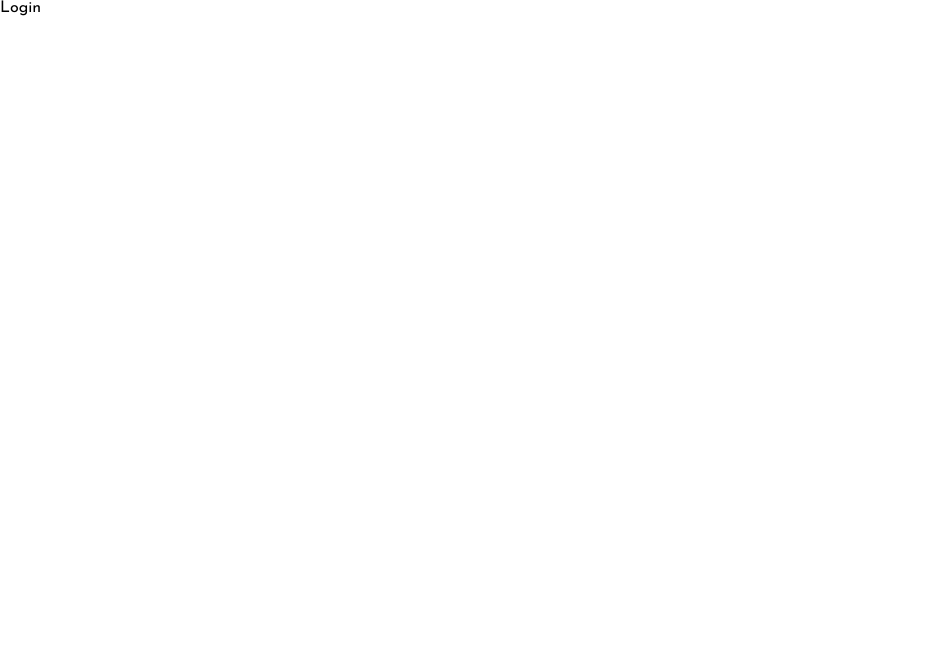
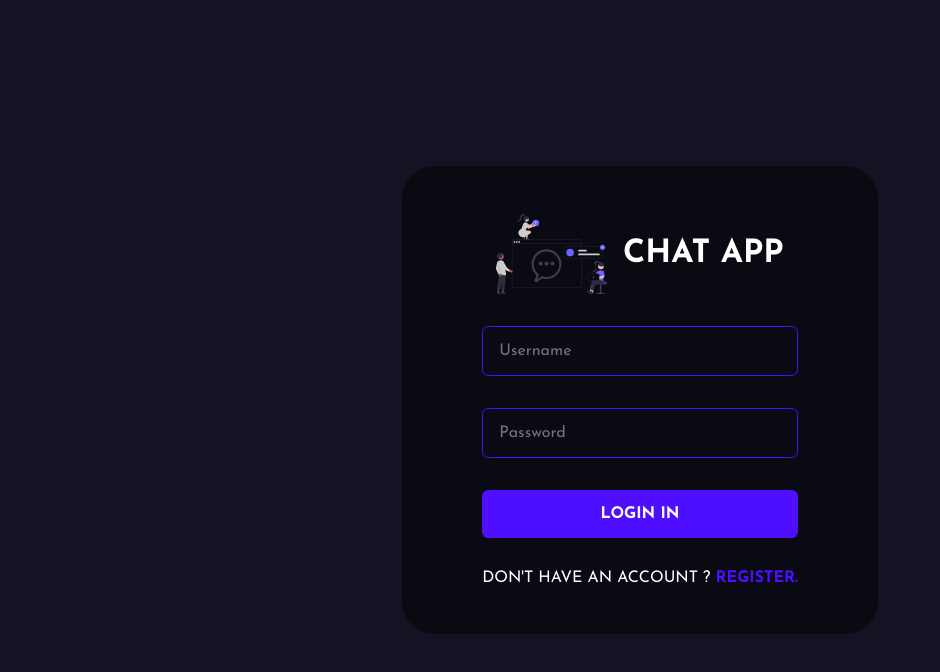
Before and after one commit to goelvaibhav105/chatApp, a React (Create React App) app: page /login in a window 1280 px wide. Shown: the top 672 px of the page, without its empty margins (0-940 px from the left). Built offline with nearby package versions, Linux system fonts and the light colour scheme.

Commit message:
login C INIT

```diff
--- a/src/pages/Login.jsx
+++ b/src/pages/Login.jsx
@@ -1,11 +1,166 @@
-import React from 'react'
+import React,{useState,useEffect} from 'react'
+import styled from 'styled-components'
+import { useNavigate, Link } from "react-router-dom";
+import Logo from '../assets/logo.svg';
+import { ToastContainer, toast } from "react-toastify";
+import "react-toastify/dist/ReactToastify.css";
+import axios from 'axios';
+import { loginRoute } from "../utils/APIRoutes";
 
 function Login() {
+  const navigate = useNavigate();
+  const [values, setValues] = useState({
+    username : "",
+    password : "",
+  })
+  const toastOptions = {
+    position: "bottom-right",
+    autoClose: 8000,
+    pauseOnHover: true,
+    draggable: true,
+    theme: "dark",
+  };
+
+  const handleSubmit = async (event) =>{
+     event.preventDefault();
+     if(validateForm()){
+      const {  username, password } = values;
+      const { data } = await axios.post(loginRoute, {
+        username,
+        password,
+      });
+
+      if (data.status === false) {
+        toast.error(data.msg, toastOptions);
+      }
+      if (data.status === true) {
+        localStorage.setItem(
+          'chat-app-user',
+          JSON.stringify(data.user)
+        );
+        navigate("/");
+      }
+
+     }
+  }
+
+  const validateForm = () => {
+    const { username, password } = values;
+    if (username === "") {
+      toast.error("Email and Password is required.", toastOptions);
+      return false;
+    } else if (password === "") {
+      toast.error("Email and Password is required.", toastOptions);
+      return false;
+    }
+    return true;
+  };
+
+  const handleChange = (event) =>{
+   setValues({...values,[event.target.name]:event.target.value});
+ }
+
   return (
-    <div>
-      Login
-    </div>
+    <>
+    <FormContainer>
+      <form onSubmit={(event)=>{handleSubmit(event)}}>
+         <div className="brand">
+          <img src={Logo} alt="Logo" />
+          <h1>Chat App </h1>
+         </div>
+         <input
+          type="text"
+          placeholder='Username'
+          name="username"
+          onChange={(e) =>{handleChange(e)}}
+          min='3'
+         />
+          <input
+          type="password"
+          placeholder='Password'
+          name="password"
+          onChange={(e) =>{handleChange(e)}}
+         />
+          <button type='submit'>Login In</button>
+         <span>
+            Don't have an account ? <Link to="/register">Register.</Link>
+          </span>
+      </form>
+    </FormContainer>
+    <ToastContainer/>
+    </>
   )
 }
 
+
+const FormContainer = styled.div`
+  height: 100vh;
+  width: 100vw;
+  display: flex;
+  flex-direction: column;
+  justify-content: center;
+  gap: 1rem;
+  align-items: center;
+  background-color: #131324;
+  .brand {
+    display: flex;
+    align-items: center;
+    gap: 1rem;
+    justify-content: center;
+    img {
+      height: 5rem;
+    }
+    h1 {
+      color: white;
+      text-transform: uppercase;
+    }
+  }
+
+  form {
+    display: flex;
+    flex-direction: column;
+    gap: 2rem;
+    background-color: #00000076;
+    border-radius: 2rem;
+    padding: 3rem 5rem;
+  }
+  input {
+    background-color: transparent;
+    padding: 1rem;
+    border: 0.1rem solid #4e0eff;
+    border-radius: 0.4rem;
+    color: white;
+    width: 100%;
+    font-size: 1rem;
+    &:focus {
+      border: 0.1rem solid #997af0;
+      outline: none;
+    }
+  }
+  button {
+    background-color: #4e0eff;
+    color: white;
+    padding: 1rem 2rem;
+    border: none;
+    font-weight: bold;
+    cursor: pointer;
+    border-radius: 0.4rem;
+    font-size: 1rem;
+    text-transform: uppercase;
+    &:hover {
+      background-color: #4e0eff;
+    }
+  }
+  span {
+    color: white;
+    text-transform: uppercase;
+    a {
+      color: #4e0eff;
+      text-decoration: none;
+      font-weight: bold;
+    }
+  }
+`;
+
+
 export default Login
--- a/src/pages/Register.jsx
+++ b/src/pages/Register.jsx
@@ -38,7 +38,7 @@ function Register() {
       }
       if (data.status === true) {
         localStorage.setItem(
-          process.env.REACT_APP_LOCALHOST_KEY,
+          'chat-app-user',
           JSON.stringify(data.user)
         );
         navigate("/");
```
